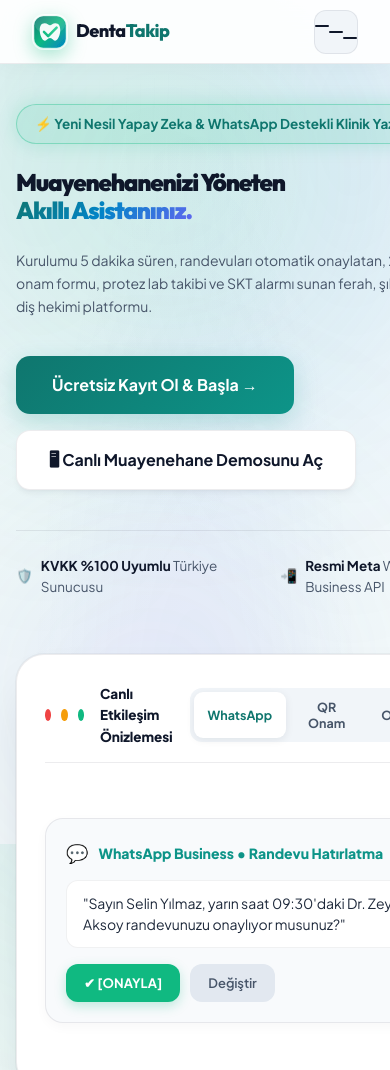
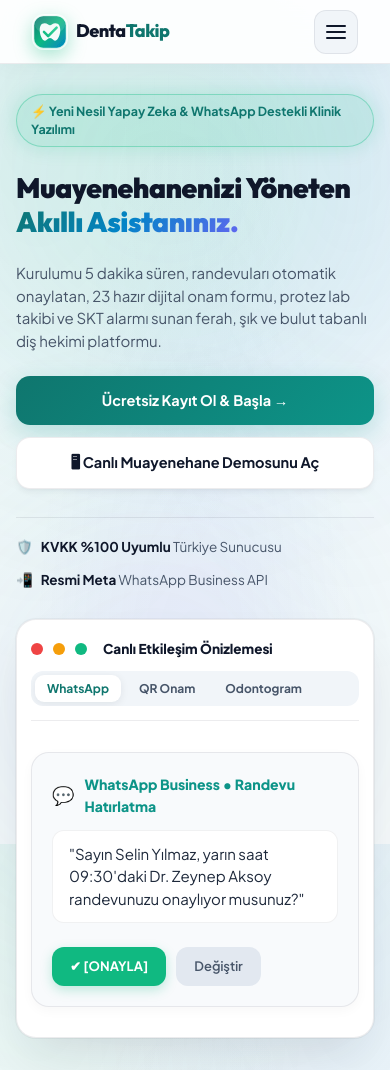
Before and after one commit to dogukanakbas/dentatakip, a website: page landing.html in a window 390 px wide. Shown: the top 1070 px of the page. Drawn offline with Linux system fonts and the light colour scheme.

Commit message:
fix(responsive): center hamburger toggle lines and fix hero section overflow on mobile screens

```diff
--- a/landing.html
+++ b/landing.html
@@ -603,7 +603,9 @@
       z-index: 1001;
     }
     .mobile-menu-toggle span {
-      display: block;
+      position: absolute;
+      left: calc(50% - 10px);
+      top: calc(50% - 1px);
       width: 20px;
       height: 2px;
       background: var(--text, #0f172a);
@@ -664,6 +666,20 @@
       .mobile-menu-toggle { display: flex !important; }
       .navbar .brand { font-size: 18px !important; }
       .navbar .brand-logo { width: 36px !important; height: 36px !important; }
+
+      .hero { padding: 30px 0 20px !important; }
+      .hero-grid { grid-template-columns: 1fr !important; gap: 28px !important; }
+      .hero-badge { max-width: 100% !important; white-space: normal !important; line-height: 1.4 !important; text-align: left !important; padding: 8px 14px !important; font-size: 12.5px !important; }
+      .hero h1 { font-size: 28px !important; line-height: 1.2 !important; letter-spacing: -0.5px !important; word-break: break-word !important; }
+      .hero p { font-size: 15px !important; line-height: 1.5 !important; word-break: break-word !important; margin-bottom: 24px !important; }
+      .hero-actions { flex-direction: column !important; width: 100% !important; gap: 12px !important; margin-bottom: 28px !important; }
+      .hero-actions .btn { width: 100% !important; padding: 13px 16px !important; font-size: 14.5px !important; text-align: center !important; justify-content: center !important; white-space: normal !important; height: auto !important; }
+      .hero-trust { flex-direction: column !important; align-items: flex-start !important; gap: 12px !important; padding-top: 18px !important; }
+      .glass-card { padding: 18px 14px !important; border-radius: 20px !important; }
+      .float-card-1, .float-card-2 { display: none !important; }
+      .sim-header { flex-direction: column !important; align-items: flex-start !important; gap: 12px !important; }
+      .sim-tabs { width: 100% !important; display: flex !important; overflow-x: auto !important; -webkit-overflow-scrolling: touch !important; justify-content: flex-start !important; gap: 6px !important; }
+      .sim-tab { flex-shrink: 0 !important; white-space: nowrap !important; padding: 6px 12px !important; font-size: 12px !important; }
     }
   </style>
 </head>
--- a/styles.css
+++ b/styles.css
@@ -1196,7 +1196,9 @@ img.brand-icon:hover {
 }
 
 .mobile-menu-toggle span {
-  display: block;
+  position: absolute;
+  left: calc(50% - 10px);
+  top: calc(50% - 1px);
   width: 20px;
   height: 2px;
   background: var(--text-main, #0f172a);
@@ -1375,6 +1377,95 @@ img.brand-icon:hover {
     height: 36px;
   }
 
+  /* --- Public Hero & Sections Mobile Fixes --- */
+  .hero {
+    padding: 30px 0 20px !important;
+  }
+
+  .hero-grid {
+    grid-template-columns: 1fr !important;
+    gap: 28px !important;
+  }
+
+  .hero-badge {
+    max-width: 100% !important;
+    white-space: normal !important;
+    line-height: 1.4 !important;
+    text-align: left !important;
+    padding: 8px 14px !important;
+    font-size: 12.5px !important;
+  }
+
+  .hero h1 {
+    font-size: 28px !important;
+    line-height: 1.2 !important;
+    letter-spacing: -0.5px !important;
+    word-break: break-word !important;
+  }
+
+  .hero p {
+    font-size: 15px !important;
+    line-height: 1.5 !important;
+    word-break: break-word !important;
+    margin-bottom: 24px !important;
+  }
+
+  .hero-actions {
+    flex-direction: column !important;
+    width: 100% !important;
+    gap: 12px !important;
+    margin-bottom: 28px !important;
+  }
+
+  .hero-actions .btn {
+    width: 100% !important;
+    padding: 13px 16px !important;
+    font-size: 14.5px !important;
+    text-align: center !important;
+    justify-content: center !important;
+    white-space: normal !important;
+    height: auto !important;
+  }
+
+  .hero-trust {
+    flex-direction: column !important;
+    align-items: flex-start !important;
+    gap: 12px !important;
+    padding-top: 18px !important;
+  }
+
+  .glass-card {
+    padding: 18px 14px !important;
+    border-radius: 20px !important;
+  }
+
+  .float-card-1,
+  .float-card-2 {
+    display: none !important;
+  }
+
+  .sim-header {
+    flex-direction: column !important;
+    align-items: flex-start !important;
+    gap: 12px !important;
+  }
+
+  .sim-tabs {
+    width: 100% !important;
+    display: flex !important;
+    overflow-x: auto !important;
+    -webkit-overflow-scrolling: touch !important;
+    justify-content: flex-start !important;
+    gap: 6px !important;
+  }
+
+  .sim-tab {
+    flex-shrink: 0 !important;
+    white-space: nowrap !important;
+    padding: 6px 12px !important;
+    font-size: 12px !important;
+  }
+
   /* --- Dashboard Sidebar --- */
   .sidebar {
     position: fixed;
```
Also changed, not shown: fiyatlandirma.html (+3 -1 lines), iletisim-destek.html (+3 -1 lines), iptal-iade-kosullari.html (+3 -1 lines), kvkk-guvenlik.html (+3 -1 lines), mesafeli-satis-sozlesmesi.html (+3 -1 lines), ozellikler.html (+3 -1 lines).
